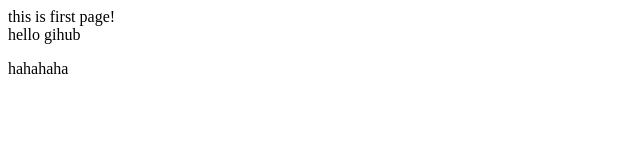
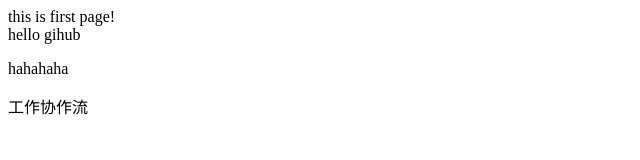
Before and after one commit to RelaxBin/study, a plain HTML site: page index-demo.html in a window 1280 px wide. Shown: the whole page, without its empty margins (0-640 px from the left). Drawn offline with Linux system fonts and the light colour scheme.

Commit message:
add p
添加一个p段落

```diff
--- a/index-demo.html
+++ b/index-demo.html
@@ -8,5 +8,6 @@
 	this is first page!
 	<div>hello gihub</div>
 	<p>hahahaha</p>
+	<p>工作协作流</p>
 </body>
 </html>
```
